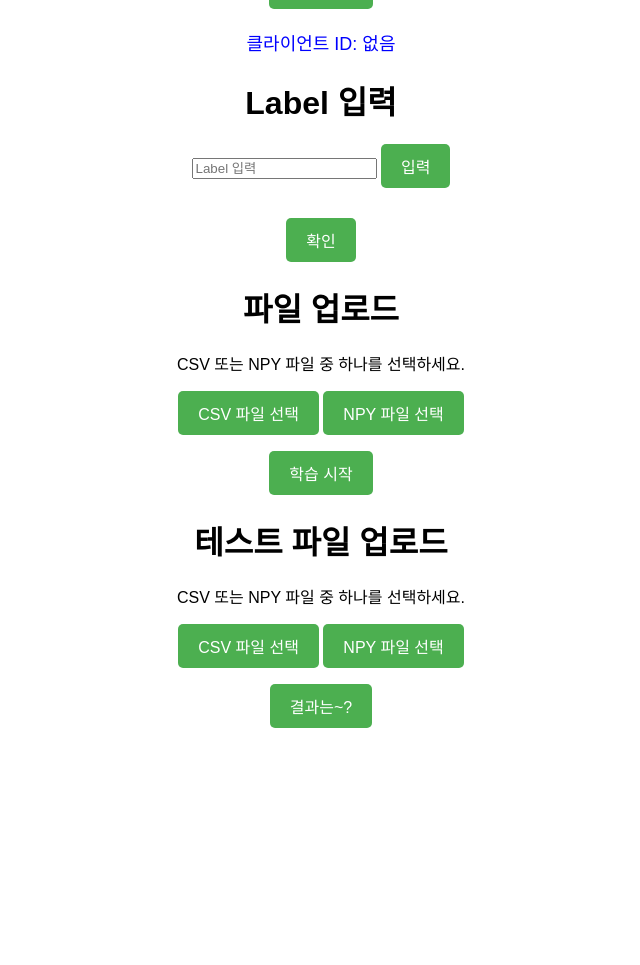
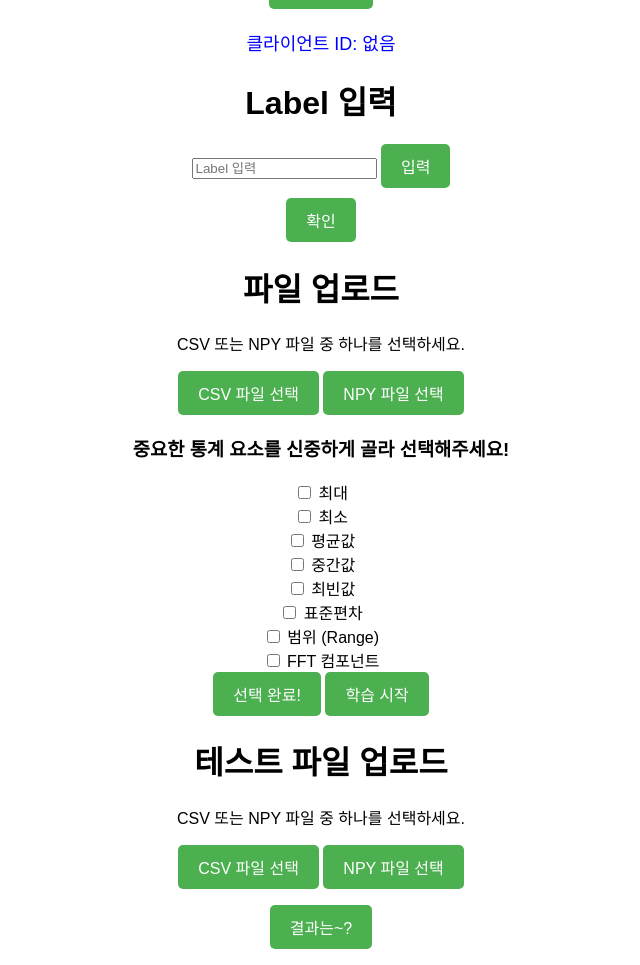
Before and after one commit to JeonJae02/demo_server, a Flask app: page / in a window 1280 px wide. Shown: the part 152-1117 px from the top of the page, without its empty margins (319-959 px from the left). Before the commit the page ends 880 px from the top, so only its background shows below. Run offline with Flask 3, Linux system fonts and the light colour scheme.

Commit message:
통계방법 선택하는 것은 했음. 그다음은 모델 선택임

```diff
--- a/src/server.py
+++ b/src/server.py
@@ -97,6 +97,17 @@ def make_data_from_npy():
         "total_count": total_count
     })
 
+@app.route("/set_train", methods=["POST"])
+def set_train():
+    client_id = session.get('client_id')
+    if not client_id:
+        return jsonify({"error": "Session not initialized"}), 401
+
+    data=request.json
+    session["stat_var"]=data.get('stat_var')
+    session["fft_var"]=data.get('fft_var')
+
+    return jsonify({'message': 'Data saved successfully!'})
 
 @app.route("/train_data", methods=["GET"])
 def train_data():
@@ -106,6 +117,8 @@ def train_data():
 
     t_data_set = session["data_set"]
     t_labels= session["labels"]
+    stat_var=session["stat_var"]
+    fft_var=session["fft_var"]
 
 
     def generate():
@@ -115,7 +128,7 @@ def train_data():
             q.put(message)
 
         def run_training():
-            model, label_encoder = train_model.train_m(t_data_set, t_labels, callback=progress_callback)
+            model, label_encoder = train_model.train_m(t_data_set, t_labels, stat_variable=stat_var, fft_variable=fft_var, callback=progress_callback)
             # 모델 및 라벨 인코더 저장
 
             os.makedirs('tmp', exist_ok=True)
@@ -182,6 +195,8 @@ def test():
 
     datatest_list=session["test_set"]
     y_label=session["labels"]
+    stat_var=session["stat_var"]
+    fft_var=session["fft_var"]
 
     client_dir = os.path.join("tmp", client_id)
     model_path = os.path.join(client_dir, "model.pkl")
@@ -190,7 +205,7 @@ def test():
     if os.path.exists(model_path) and os.path.exists(label_path):
         model = joblib.load(model_path)
         label_encoder = joblib.load(label_path)
-        predicted_class=test_model.test_m(datatest_list, model, label_encoder, y_label)
+        predicted_class=test_model.test_m(datatest_list, model, label_encoder, y_label, stat_variable=stat_var, fft_variable=fft_var)
         def generate():
             for i, pred in enumerate(predicted_class):
                 yield f"data: Test Sample {i+1}: Predicted Motion = {label_encoder.inverse_transform([pred.item()])}\n\n"
@@ -228,6 +243,6 @@ def login():
 
 if __name__ == '__main__':
     # SSL 인증서와 키 파일 경로 설정
-    app.run(ssl_context=('C:/Users/user/jentry/makeserver/src/certs/certificate.crt',
-                         'C:/Users/user/jentry/makeserver/src/certs/private.key'),
+    app.run(ssl_context=('C:/Users/전재형/ca/server.crt',
+                         'C:/Users/전재형/ca/server.key'),
             host='0.0.0.0', port=443)
--- a/src/static/css/style.css
+++ b/src/static/css/style.css
@@ -52,7 +52,7 @@ button:hover {
     right: -5px;
   }
 
-  .submit-btn {
+  .submit-btn .select_preprocess {
     margin-top: 20px;
     padding: 10px 20px;
     background-color: #4CAF50;
--- a/src/static/js/script.js
+++ b/src/static/js/script.js
@@ -127,6 +127,39 @@ fileInput.addEventListener("change", () => {
     });
 });
 
+document.getElementById('select_preprocess').addEventListener('click', () => {
+  // 2진법 선택 데이터 계산
+  let binarySelection = 0;
+  for (let i = 0; i <= 6; i++) {
+      const checkbox = document.getElementById(`option${i}`);
+      if (checkbox.checked) {
+          binarySelection |= (1 << (i));  // 해당 비트 설정
+      }
+  }
+
+  // FFT 선택 여부
+  const fftSelected = document.getElementById('fft').checked;
+
+  // 서버로 데이터 전송
+  fetch('/set_train', {
+      method: 'POST',
+      headers: {
+          'Content-Type': 'application/json',
+      },
+      body: JSON.stringify({
+          stat_var: binarySelection,
+          fft_var: fftSelected
+      }),
+  })
+  .then(response => response.json())
+  .then(data => {
+      alert(data.message);
+  })
+  .catch(error => {
+      console.error('Error:', error);
+  });
+});
+
 // 학습 시작
 document.getElementById('startTraining').addEventListener('click', () => {
   /*const epochs = document.getElementById('epochs').value || 10;
--- a/src/templates/client.html
+++ b/src/templates/client.html
@@ -39,6 +39,22 @@
     <p id="result"></p>
 
 
+    <h3>중요한 통계 요소를 신중하게 골라 선택해주세요!</h3>
+    <div id="options">
+        <label><input type="checkbox" id="option0"> 최대</label><br>
+        <label><input type="checkbox" id="option1"> 최소</label><br>
+        <label><input type="checkbox" id="option2"> 평균값</label><br>
+        <label><input type="checkbox" id="option3"> 중간값</label><br>
+        <label><input type="checkbox" id="option4"> 최빈값</label><br>
+        <label><input type="checkbox" id="option5"> 표준편차</label><br>
+        <label><input type="checkbox" id="option6"> 범위 (Range)</label><br>
+    </div>
+    <div id="fft-option">
+        <label><input type="checkbox" id="fft"> FFT 컴포넌트</label><br>
+    </div>
+    <button id="select_preprocess">선택 완료!</button>
+
+
     <button id="startTraining">학습 시작</button>
 
     <pre id="output"></pre>
--- a/src/test_model.py
+++ b/src/test_model.py
@@ -5,7 +5,7 @@ import numpy as np
 import Data_Extract
 import joblib  # LabelEncoder 불러오기
 
-def test_m(test, model, label_encoder, Y_label):
+def test_m(test, model, label_encoder, Y_label, stat_variable=103, fft_variable=1):
     tests=[]
 
     sliding_window_test = slidingwindow(test, Y_label)
@@ -18,7 +18,7 @@ def test_m(test, model, label_encoder, Y_label):
 
             # SlidingWindow 클래스 인스턴스 생성 및 슬라이딩 윈도우 처리
             win_datas=sliding_window_test.sliding_window(1/max_freq,1/max_freq*0.5,j)
-            tests.append(Data_Extract.data_extraction(win_datas[len(win_datas)//2]).extract_feature())
+            tests.append(Data_Extract.data_extraction(win_datas[len(win_datas)//2], stat_variable=stat_variable, fft_variable=fft_variable).extract_feature())
 
     test_sample = torch.tensor(tests, dtype=torch.float32)
 
--- a/src/train_model.py
+++ b/src/train_model.py
@@ -8,7 +8,7 @@ from sklearn.preprocessing import LabelEncoder
 from sklearn.model_selection import train_test_split
 from torch.utils.data import DataLoader, TensorDataset
 
-def train_m(data_set, Y_label, callback=None):
+def train_m(data_set, Y_label, stat_variable=103, fft_variable=1, callback=None):
     num=len(data_set)
 
     X=[]
@@ -26,7 +26,7 @@ def train_m(data_set, Y_label, callback=None):
             #print(Data_Extract.data_extraction(win_datas[3]).extract_feature())
             for i in range(0, len(win_datas)):
 
-                    X.append(Data_Extract.data_extraction(win_datas[i]).extract_feature())
+                    X.append(Data_Extract.data_extraction(win_datas[i], stat_variable=stat_variable, fft_variable=fft_variable).extract_feature())
                     y.append(Y_label[int(j/10)])
 
 
@@ -49,7 +49,7 @@ def train_m(data_set, Y_label, callback=None):
     data_loader = DataLoader(dataset, batch_size=batch_size, shuffle=True) # 시계열 데이터니깐 shuffle을 하면 안되지만 sliding window를 사용했기때문에 여기선 True
     val_loader = DataLoader(val_dataset, batch_size=32, shuffle=False)
 
-    model = GRUMotionClassifier(input_size=40, hidden_size=64, num_layers=2, output_size=len(Y_label))
+    model = GRUMotionClassifier(input_size=len(X[1]), hidden_size=64, num_layers=2, output_size=len(Y_label))
     # input_size는 현재 x, y, z, a에서 뽑은 feature 40개
     # hidden_size는 이전 데이터를 얼마나 기억할 것인지, 높으면 정확성이 올라가지만 너무 올라가면 과적합
     # num_layers는 GRU 층
```
Also changed, not shown: src/Data_Extract.py (+41 -11 lines).
